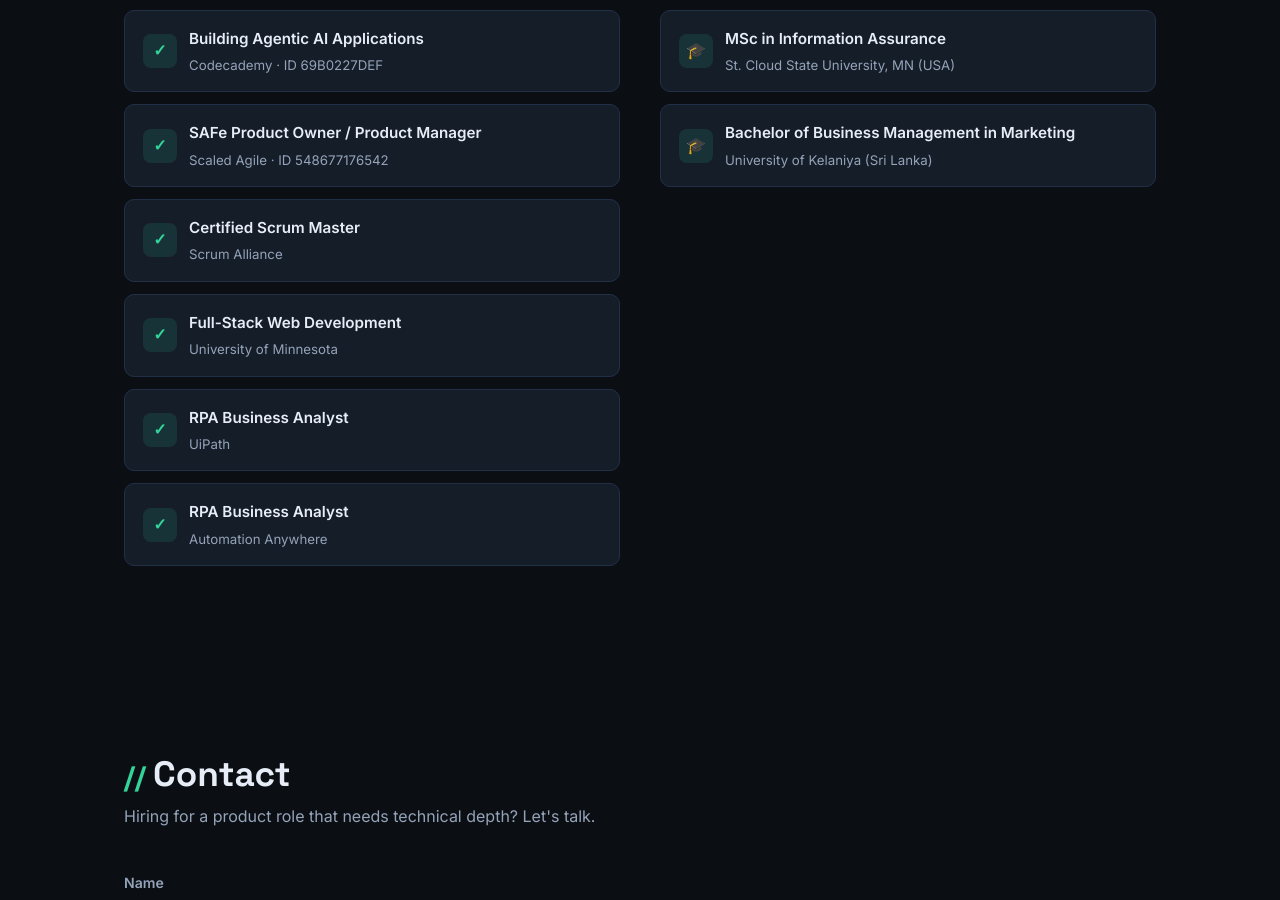
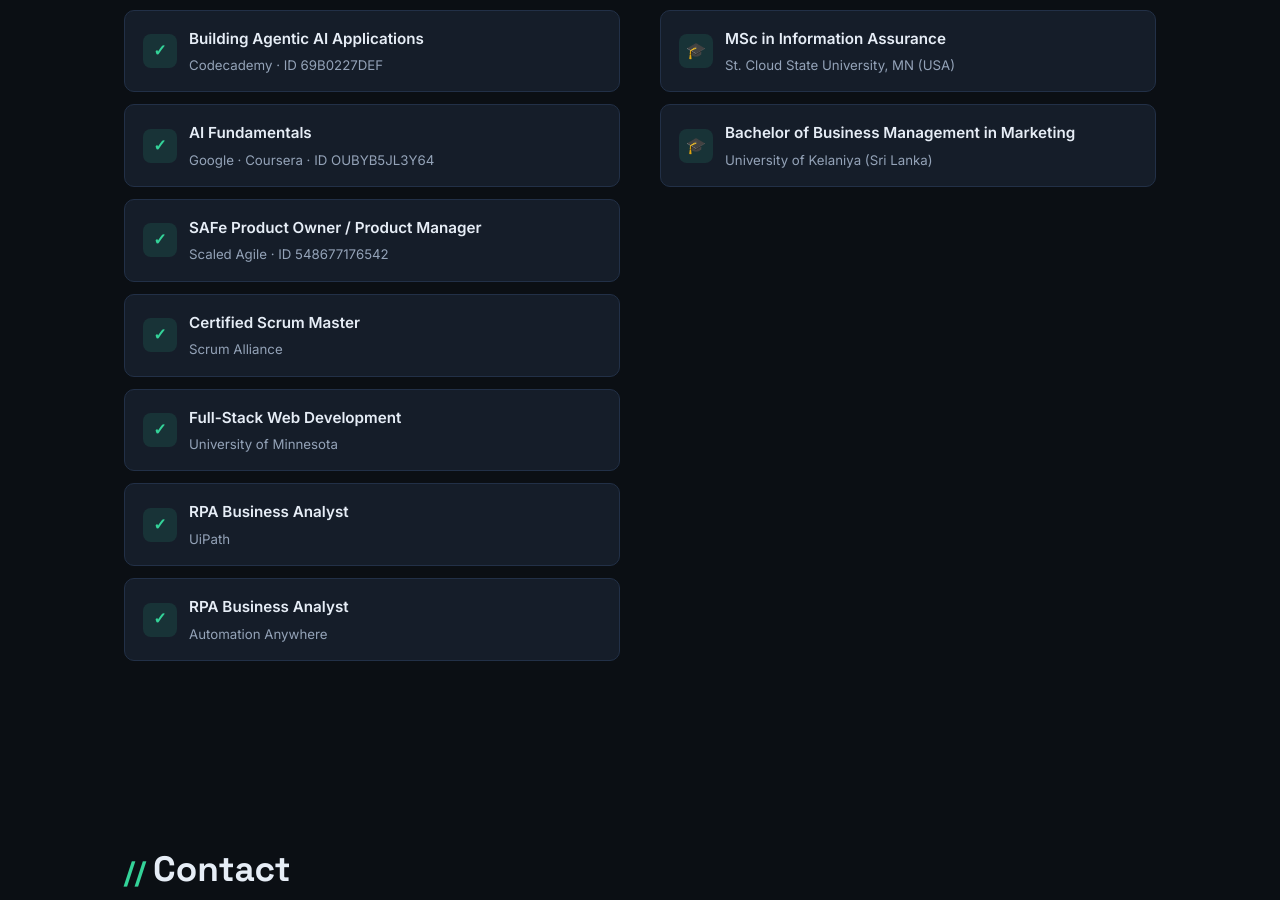
Before and after one commit to Thisara-DE/portfolio, a React (Vite) app in the folder portfolio-v2/: page / in a window 1280 px wide. Shown: the part 6700-7600 px from the top of the page. Built offline with nearby package versions, Linux system fonts and the light colour scheme.

Commit message:
add new cert

```diff
--- a/portfolio-v2/src/data.js
+++ b/portfolio-v2/src/data.js
@@ -118,6 +118,7 @@
 
 export const certifications = [
   { name: 'Building Agentic AI Applications', org: 'Codecademy' , id: '69B0227DEF'},
+  { name: 'AI Fundamentals', org: 'Google · Coursera', id: 'OUBYB5JL3Y64' },
   { name: 'SAFe Product Owner / Product Manager', org: 'Scaled Agile', id: '548677176542' },
   { name: 'Certified Scrum Master', org: 'Scrum Alliance' },
   { name: 'Full-Stack Web Development', org: 'University of Minnesota' },
```
